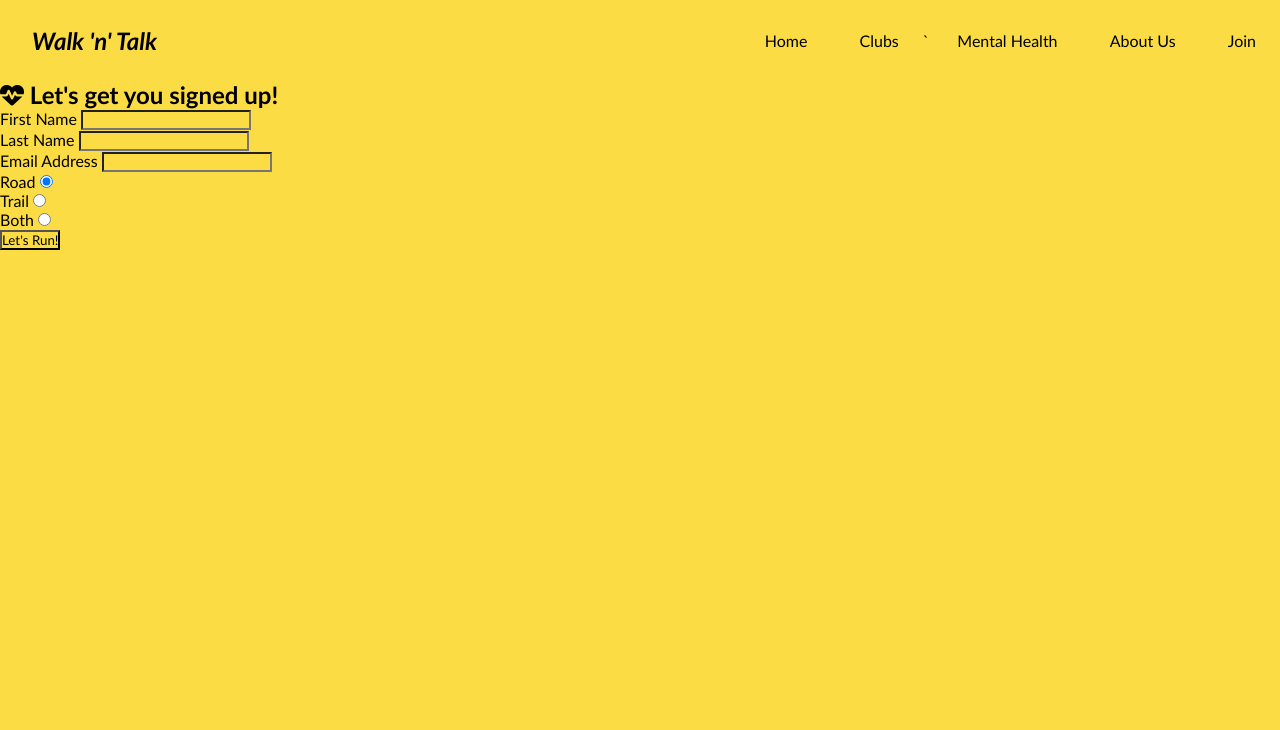
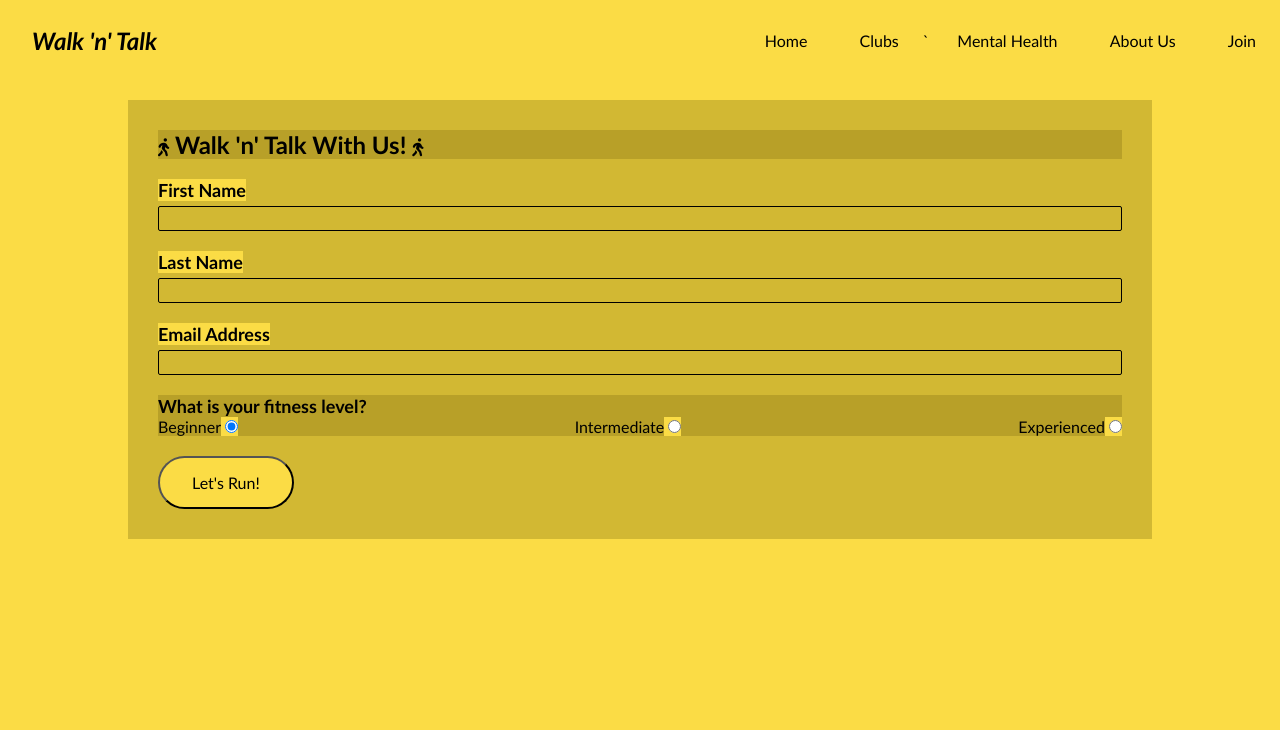
Before and after one commit to chipsandbeans/Walk-n-Talk, a plain HTML site: page joinus.html in a window 1280 px wide. Shown: the top 730 px of the page. Drawn offline with Linux system fonts and the light colour scheme.

```diff
--- a/joinus.html
+++ b/joinus.html
@@ -20,28 +20,29 @@
     <main>
         <section id="signup">
             <form id="signup-form" method="POST" action="https://formdump.codeinstitute.net">
-                <h2><i class="fa-solid fa-heartbeat"></i> Let's get you signed up!</h2>
-                <label for="first-name">First Name</label>
+                <h2><i class="fa-solid fa-person-walking" id="label"></i> Walk 'n' Talk With Us! <i class="fa-solid fa-person-walking" id="label"></i></h2>
+                <label for="first-name" id="label"><strong>First Name</strong></label>
                 <input type="text" name="first_name" id="first-name" class="text-input" required>
                 <br>
-                <label for="last-name">Last Name</label>
+                <label for="last-name" id="label"><strong>Last Name</strong></label>
                 <input type="text" name="last_name" id="last-name" class="text-input" required>
                 <br>
-                <label for="email-address">Email Address</label>
+                <label for="email-address" id="label"><strong>Email Address</strong></label>
                 <input type="email" name="email_address" id="email-address" class="text-input" required>
                 <br>
+                <h3 id="label">What is your fitness level?</h3>
                 <div class="radio-buttons">
                     <div>
-                        <label for="road">Road</label>
-                        <input type="radio" name="running_preference" id="road" value="road" required checked>
+                        <label for="beginner" class="level">Beginner</label>
+                        <input type="radio" name="fitness_level" id="beginner" value="beginner" required checked>
                     </div>
                     <div>
-                        <label for="trail">Trail</label>
-                        <input type="radio" name="running_preference" id="trail" value="trail" required>
+                        <label for="Intermediate" class="level">Intermediate</label>
+                        <input type="radio" name="fitness_level" id="intermediate" value="trail" required>
                     </div>
                     <div>
-                        <label for="both">Both</label>
-                        <input type="radio" name="running_preference" id="both" value="both" required>
+                        <label for="experienced" class="level">Experienced</label>
+                        <input type="radio" name="fitness_level" id="experienced" value="both" required>
                     </div>
                 </div>
                 <button type="submit" class="join-button">Let's Run!</button>
--- a/style.css
+++ b/style.css
@@ -154,6 +154,66 @@ nav a:hover {
     font-size:large
 }
 
+#signup {
+    background-size: cover;
+    background-position: 75%;
+    padding: 20px 10% 0 10%;
+    flex-grow: 1;
+}
+
+#signup-form {
+    color: #000000;
+    background-color: rgba(184, 160, 40, 0.6);
+    padding: 30px;
+}
+
+#signup-form>h2 {
+    color: #000000;
+    margin-bottom: 20px;
+    background-color: rgba(184, 160, 40);
+}
+
+#label {
+    background-color: rgba(184, 160, 40);
+    font-size: large;
+}
+
+.text-input {
+    background: transparent;
+    color :#000000;
+    width: 100%;
+    height: 25px;
+    margin: 5px 0 20px 0;
+    border: 1px solid #000000;
+    border-radius: 2px;
+    padding: 0 5px;
+}
+
+.radio-buttons {
+    width: 100%;
+    display: flex;
+    justify-content: space-between;
+    background-color: rgba(184, 160, 40);
+}
+
+.level {
+    background-color: rgba(184, 160, 40);
+}
+
+.join-button {
+    margin-top: 20px;
+    border-radius: 50px;
+    padding: 15px 32px;
+    font-size: 100%;
+    background-color: #fbdc45;
+    color: #000000;
+}
+
+.join-button:hover {
+    background-color: #000000;
+    color: #fbdc45;
+}
+
 /* Footer */
 #social-networks {
     position: fixed;
```
Also changed, not shown: aboutus.html (+6 -0 lines).
